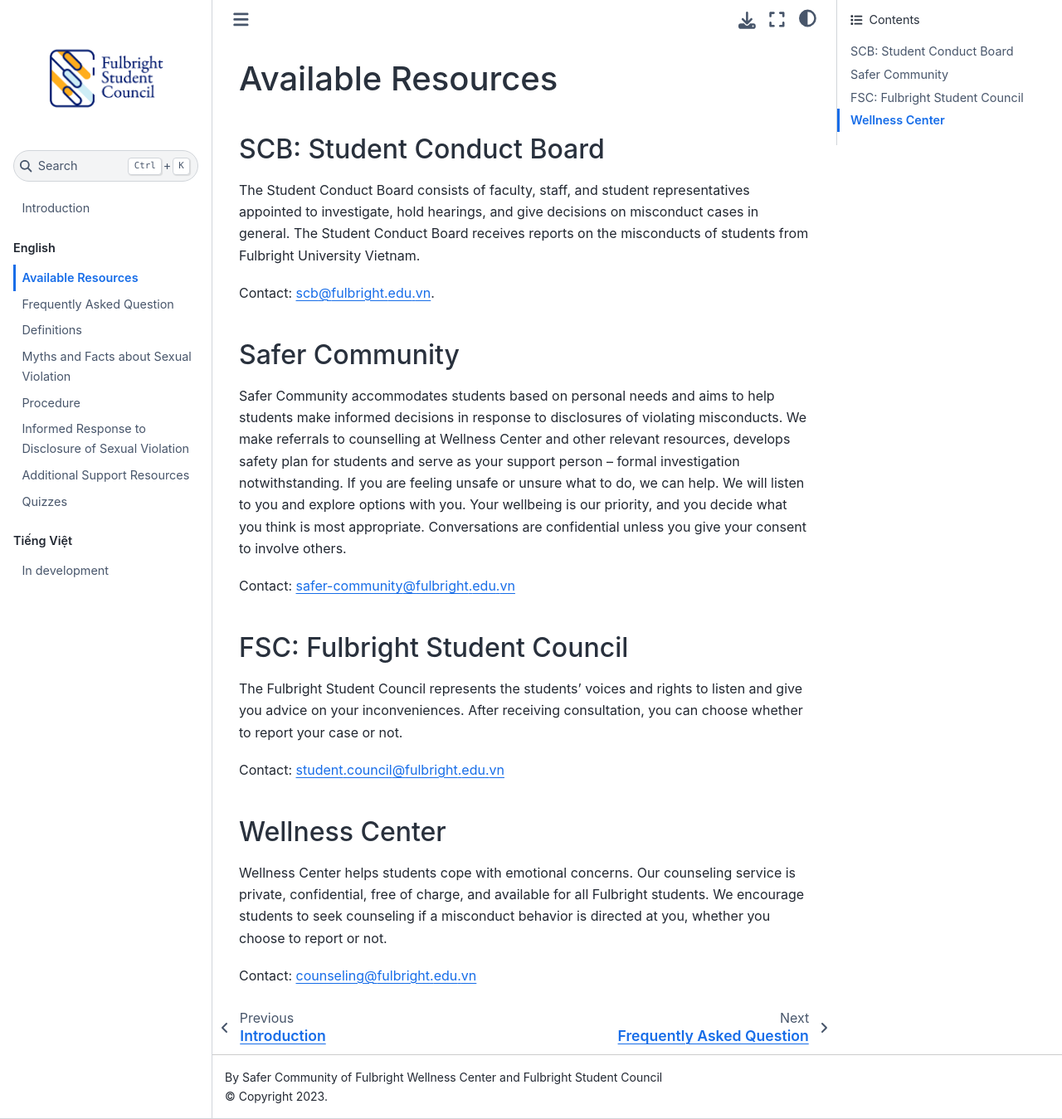
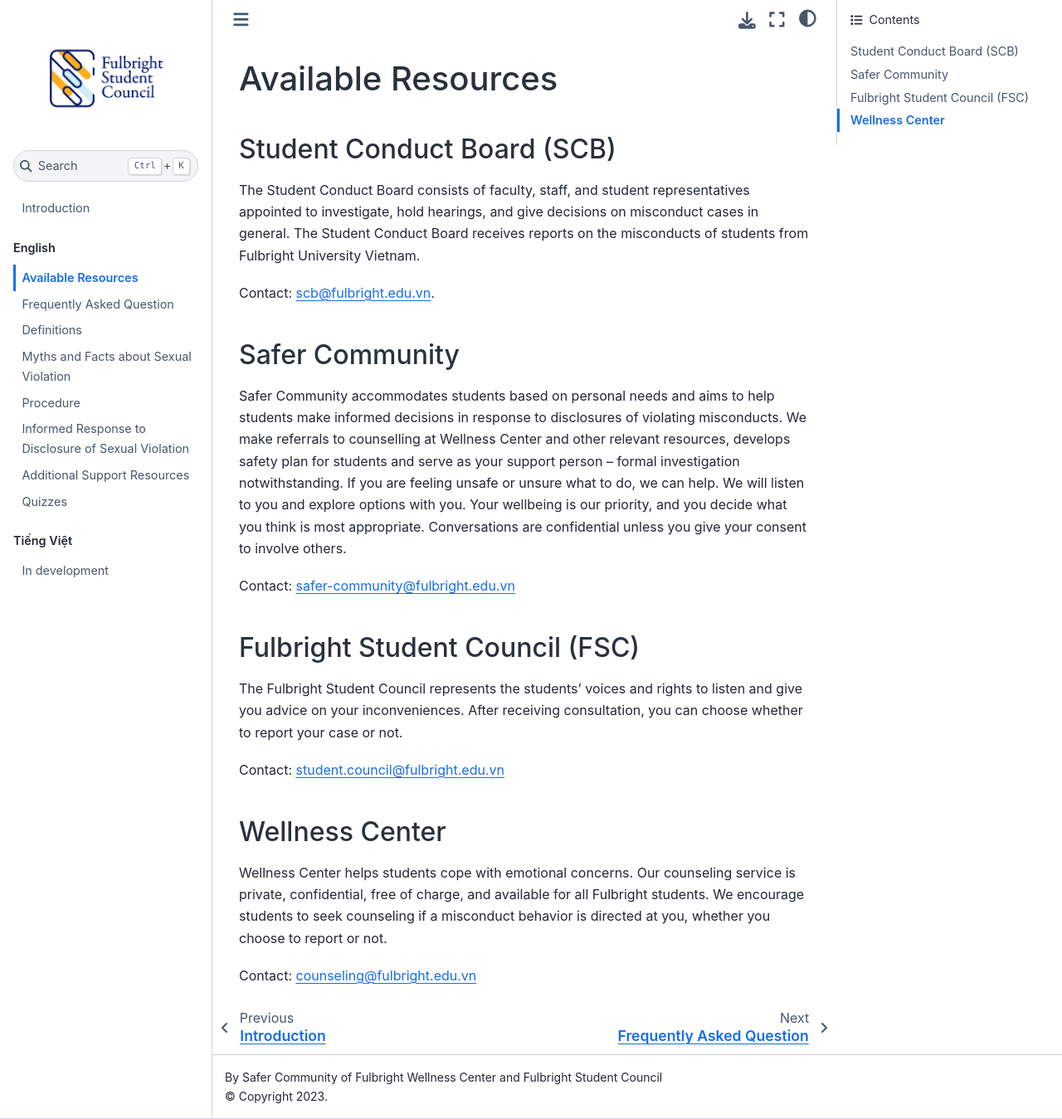
Before and after one commit to panda1835/fulbright-how-to-get-help, a Jupyter Book: the page built from content/english/1_resources.md, in a window 1280 px wide and 1349 px high. Shown: the whole window at 83% size. Built offline with Jupyter Book 1.0.4 settings and Sphinx 7.4.7 and the Sphinx Book theme 1.1.4, drawn with Linux system fonts in a browser that asks for light colours.

Commit message:
fix typos

```diff
--- a/content/english/1_resources.md
+++ b/content/english/1_resources.md
@@ -1,6 +1,6 @@
 # Available Resources
 
-## SCB: Student Conduct Board
+## Student Conduct Board (SCB)
 
 The Student Conduct Board consists of faculty, staff, and student representatives appointed to investigate, hold hearings, and give decisions on misconduct cases in general. The Student Conduct Board receives reports on the misconducts of students from Fulbright University Vietnam.
 
@@ -13,7 +13,7 @@
 
 Contact: safer-community@fulbright.edu.vn
 
-## FSC: Fulbright Student Council
+## Fulbright Student Council (FSC)
 
 The Fulbright Student Council represents the students’ voices and rights to listen and give you advice on your inconveniences. After receiving consultation, you can choose whether to report your case or not.
 
```
